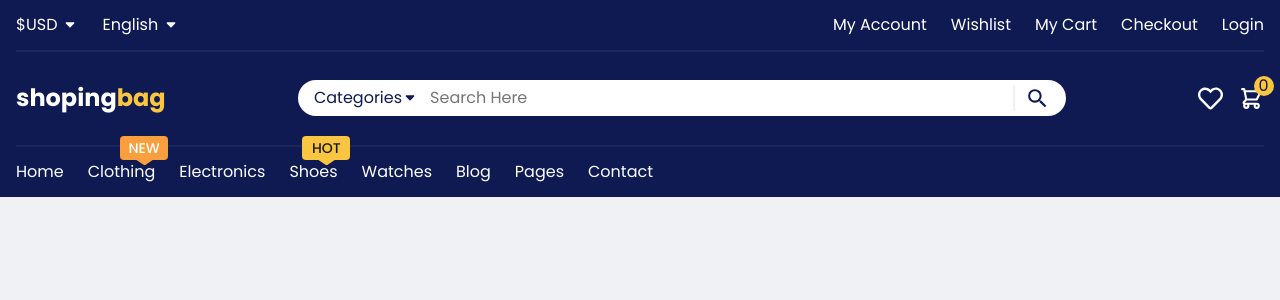
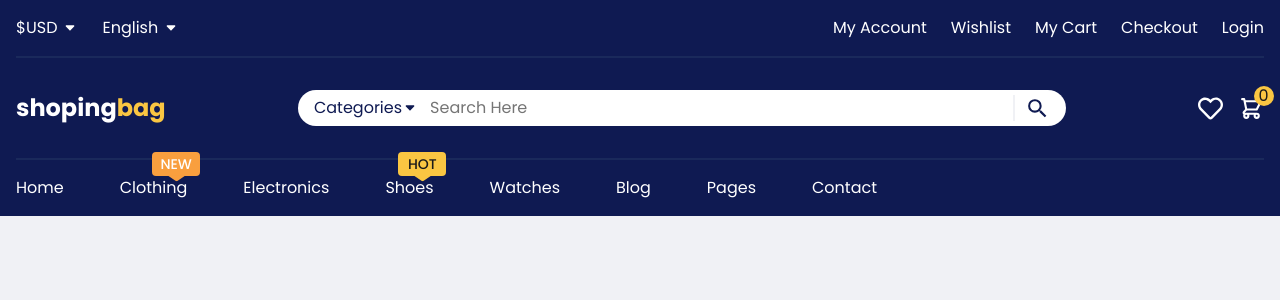
Before and after one commit to ahmeds189/shopingbag-OG-wrokshop, a React (Vite) app: page / in a window 1280 px wide. Shown: the top 300 px of the page. Built offline with nearby package versions, Linux system fonts and the light colour scheme.

Commit message:
fixing some styles and add layout component

```diff
--- a/src/components/header/header.scss
+++ b/src/components/header/header.scss
@@ -1,7 +1,7 @@
 @use "../../scss" as *;
 
 nav.links {
-  padding: 0.8rem 0;
+  padding: 1rem 0;
   ul {
     display: flex;
     gap: 1.5rem;
@@ -45,7 +45,7 @@ nav.links {
 }
 
 nav.categoties {
-  padding: 0.8rem 0;
+  padding: 1rem 0;
   display: none;
   @include mq("md") {
     display: block;
@@ -53,7 +53,7 @@ nav.categoties {
 
   ul {
     display: flex;
-    gap: 1.5rem;
+    gap: 3.5rem;
 
     li {
       position: relative;
@@ -74,7 +74,7 @@ nav.categoties {
   align-items: center;
   justify-content: space-between;
   border-top: 2px solid $primary-blue-light;
-  padding: 1.8rem 0;
+  padding: 2rem 0;
   @include mq("md") {
     border: 2px solid $primary-blue-light;
     border-inline: none;
```
Also changed, not shown: src/layout/Layout.jsx (added, +7 -0 lines), src/assets/hero.jpg (added), src/layout/layout.scss (added).
